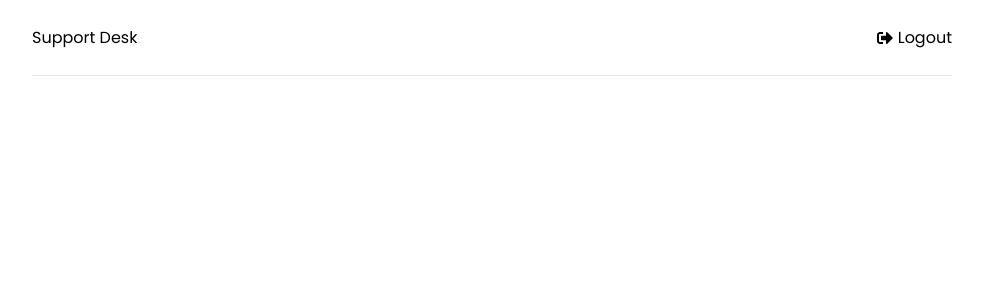
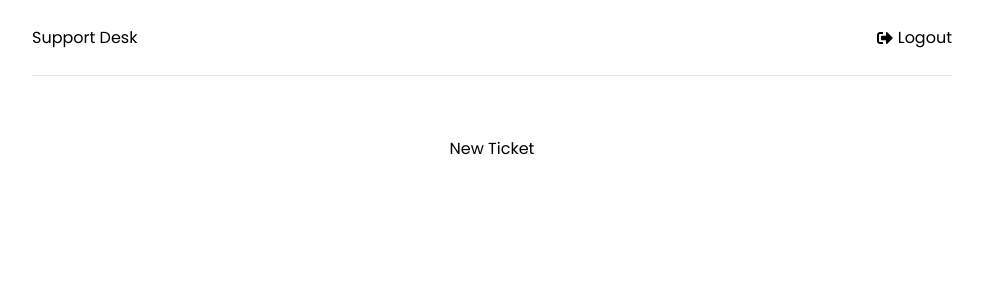
Before and after one commit to DimiTesting/support-desk-app, a React (Create React App) app in the folder frontend/: page /new-ticket in a window 1280 px wide. Before the commit this address had no page. Shown: the top 300 px of the page, without its empty margins (148-1131 px from the left). Built offline with nearby package versions, Linux system fonts and the light colour scheme; sample sign-in values are in the browser's storage.

Commit message:
adding new ticket page and Private Route component

```diff
--- a/frontend/src/App.js
+++ b/frontend/src/App.js
@@ -2,7 +2,9 @@ import {BrowserRouter as Router, Routes, Route} from "react-router-dom"
 import Home from "./pages/Home"
 import Login from "./pages/Login"
 import Register from "./pages/Register"
+import NewTicket from "./pages/NewTicket"
 import Header from "./components/Header"
+import PrivateRoute from "./components/PrivateRoute"
 import {ToastContainer} from "react-toastify"
 import 'react-toastify/dist/ReactToastify.css'
 
@@ -16,6 +18,9 @@ function App() {
               <Route path="/" element={<Home/>}/>
               <Route path="/login" element={<Login/>}/>
               <Route path="/register" element={<Register/>}/>
+              <Route path="/new-ticket" element={<PrivateRoute/>}>
+                <Route path="/new-ticket" element={<NewTicket/>}/>
+              </Route>
             </Routes>
         </div>
       </Router>
--- /dev/null
+++ b/frontend/src/components/PrivateRoute.js
@@ -0,0 +1,14 @@
+import useAuthStatus from "../hooks/useAuthStatus"
+import { Navigate, Outlet} from "react-router-dom"
+
+const PrivateRoute = () => {
+    const {loggedIn, statusCheck} = useAuthStatus()
+
+    if(statusCheck) {
+        return
+    }
+
+    return loggedIn? <Outlet/> : <Navigate to="/login"/>
+}
+
+export default PrivateRoute
--- /dev/null
+++ b/frontend/src/hooks/useAuthStatus.js
@@ -0,0 +1,21 @@
+import { useState, useEffect } from "react";
+import { useSelector } from "react-redux";
+
+function useAuthStatus() {
+    const [loggedIn, setLoggedIn] = useState(false)
+    const [statusCheck, setStatusCheck] = useState(true)
+    const {user} = useSelector(state => state.auth)
+
+    useEffect(()=> {
+        if(user) {
+            setLoggedIn(true)
+        } else {
+            setLoggedIn(false)
+        }
+        setStatusCheck(false)
+    }, [user])
+
+    return {loggedIn, statusCheck}
+}
+
+export default useAuthStatus
--- /dev/null
+++ b/frontend/src/pages/NewTicket.js
@@ -0,0 +1,9 @@
+function NewTicket() {
+    return (
+        <div>
+            New Ticket
+        </div>
+    )
+}
+
+export default NewTicket
```
